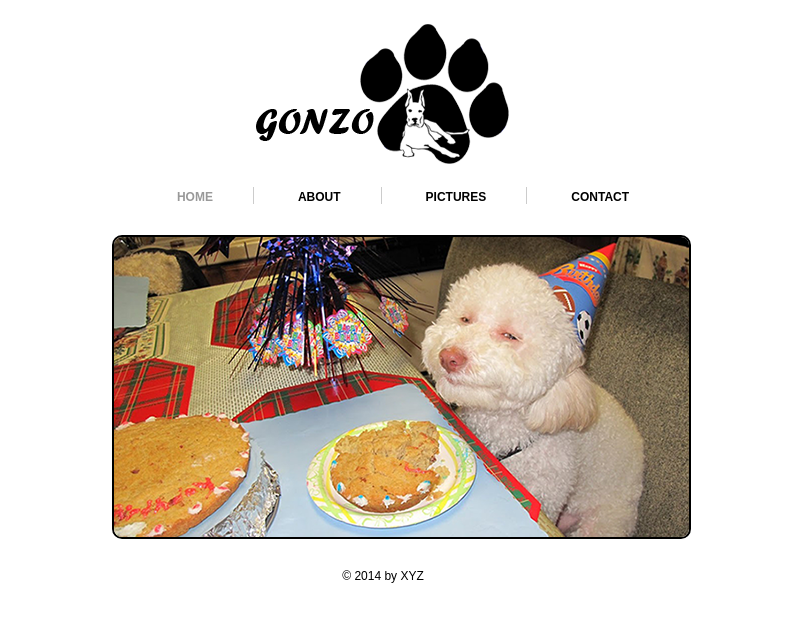
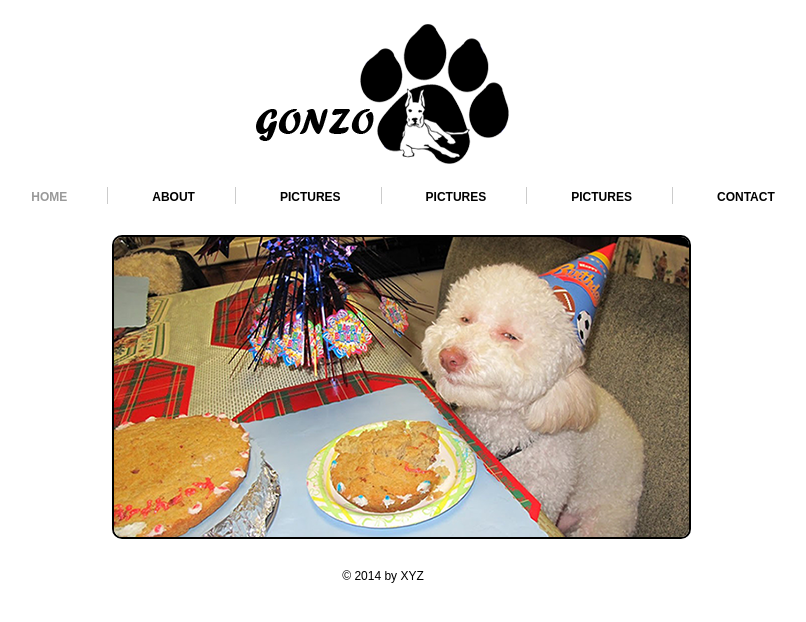
Before and after one commit to hamcoaki/Primjer, a plain HTML site: page index.html in a window 1280 px wide. Shown: the whole page, without its empty margins (257-1063 px from the left). Drawn offline with Linux system fonts and the light colour scheme.

Commit message:
Greska commit

```diff
--- a/index.html
+++ b/index.html
@@ -28,6 +28,8 @@
 		<ul>
 			<li><a class="active" href="index.html">HOME</a></li>
 			<li><a href="about.html">ABOUT</a></li>
+			<li><a href="picture.html">PICTURES</a></li>
+			<li><a href="picture.html">PICTURES</a></li>
 			<li><a href="picture.html">PICTURES</a></li>
 			<li class="bdr"><a class="pdg" href="contact.html">CONTACT</a></li>
 		</ul>
```
